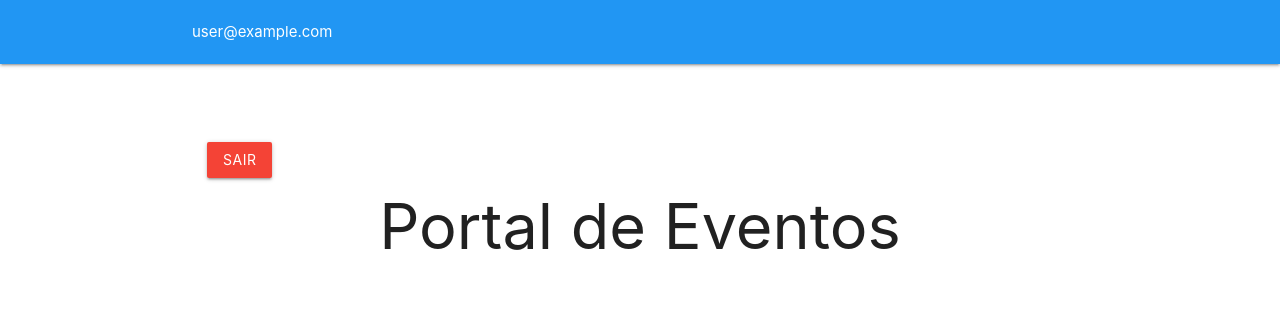
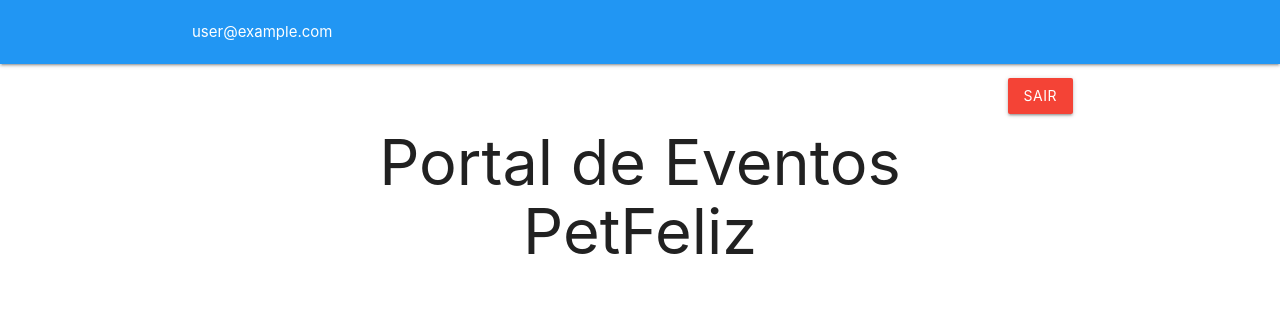
Before and after one commit to caiostein/petfeliz, a Vue app: page /#/home in a window 1280 px wide. Shown: the top 317 px of the page. Built offline with nearby package versions, Linux system fonts and the light colour scheme; no server answers; sample sign-in values are in the browser's storage.

Commit message:
Modificaão na navbar
e pagina principal

```diff
--- a/src/components/Navbar.vue
+++ b/src/components/Navbar.vue
@@ -7,9 +7,8 @@
                 <ul id="nav-movbile" class="right hide-on-med-and-down">
                     <li v-if="usuarioEstaLogado"><router-link to="/home">Página Inicial</router-link></li>
                     <li v-if="usuarioEstaLogado"><router-link to="/listaEventos">Feed</router-link></li>
-                    <li v-if="usuarioEstaLogado"><router-link to="/profile">Perfil</router-link></li>
                     <li v-if="usuarioEstaLogado"><router-link to="/newanimal">Adicionar Animal</router-link></li>
-                    <li v-if="usuarioEstaLogado"><router-link to="/listaAnimais">Visualizar Animais Registrados</router-link></li>
+                    <li v-if="usuarioEstaLogado"><router-link to="/listaAnimais">Animais Registrados</router-link></li>
                     <li v-if="usuarioEstaLogado"><router-link to="/new">Criar novo Evento</router-link></li>
                     <li v-if="usuarioEstaLogado"><a v-on:click="logout" class="waves-effect waves-light btn red">Sair</a></li>
                 </ul>
--- a/src/views/Home.vue
+++ b/src/views/Home.vue
@@ -1,6 +1,6 @@
 <template>
   <div class="container center-align">
-    <h1>Portal de Eventos</h1>
+    <h1>Portal de Eventos PetFeliz</h1>
     <br />
     <br />
     <router-link to="/listaEventos">
```
